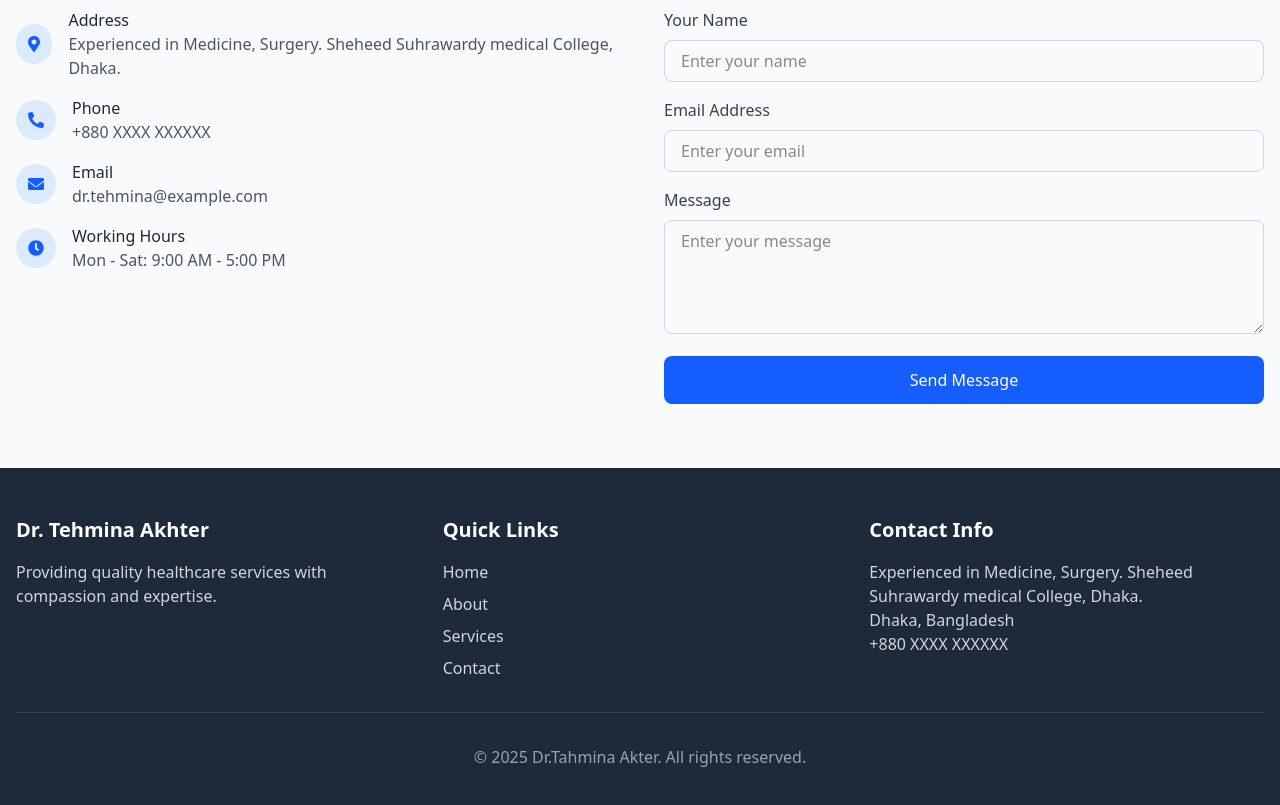
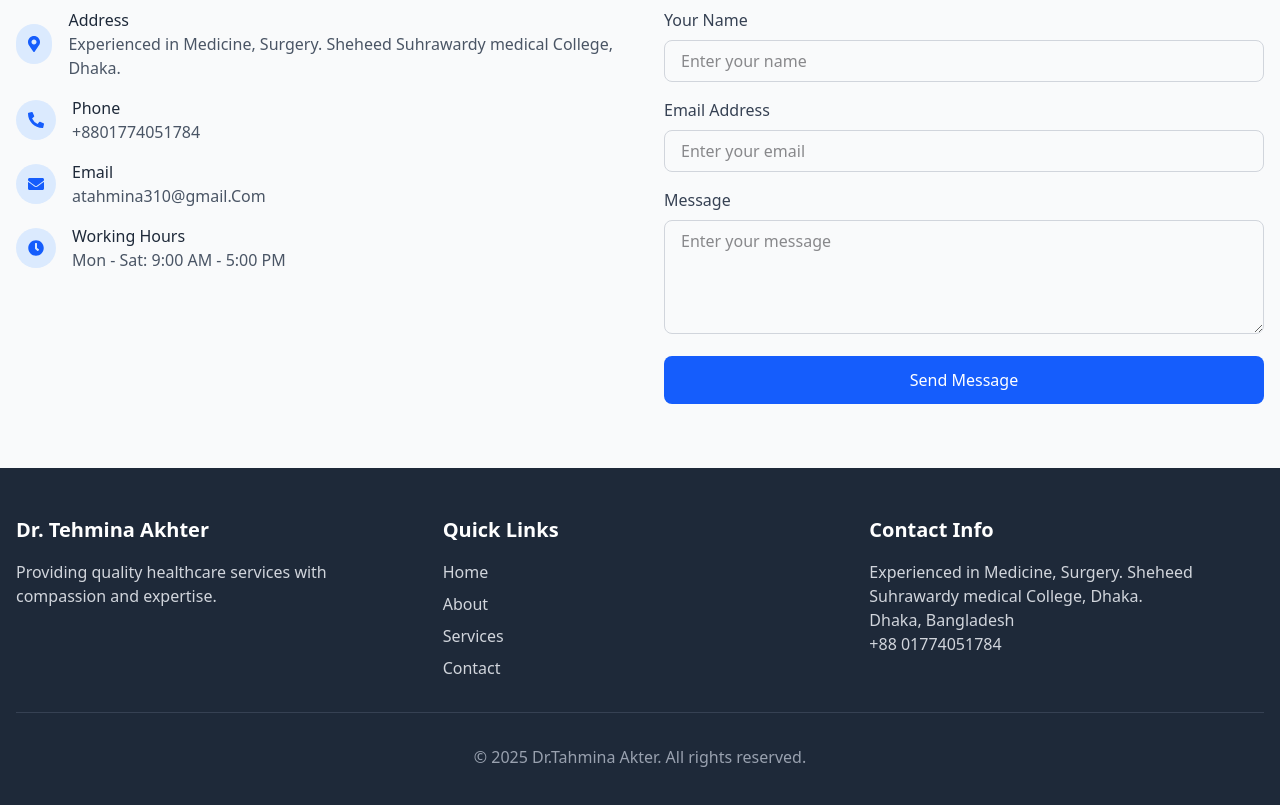
Before and after one commit to MAHIR-DEVES/dector-portfolio, a React (Vite) app: page / in a window 1280 px wide. Shown: the part 1620-2425 px from the top of the page. Built offline with nearby package versions, Linux system fonts and the light colour scheme.

Commit message:
title change

```diff
--- a/src/Pages/Home/Home.jsx
+++ b/src/Pages/Home/Home.jsx
@@ -389,7 +389,7 @@ const Home = () => {
                   </div>
                   <div>
                     <p className="text-gray-800 font-medium">Phone</p>
-                    <p className="text-gray-600">+880 XXXX XXXXXX</p>
+                    <p className="text-gray-600">+8801774051784</p>
                   </div>
                 </div>
                 <div className="flex items-center transition-all duration-300 hover:translate-x-2">
@@ -398,7 +398,7 @@ const Home = () => {
                   </div>
                   <div>
                     <p className="text-gray-800 font-medium">Email</p>
-                    <p className="text-gray-600">dr.tehmina@example.com</p>
+                    <p className="text-gray-600">atahmina310@gmail.Com</p>
                   </div>
                 </div>
                 <div className="flex items-center transition-all duration-300 hover:translate-x-2">
@@ -521,7 +521,7 @@ const Home = () => {
                 College, Dhaka.
               </p>
               <p className="text-gray-300">Dhaka, Bangladesh</p>
-              <p className="text-gray-300">+880 XXXX XXXXXX</p>
+              <p className="text-gray-300">+88 01774051784</p>
             </div>
           </div>
           <div className="border-t border-gray-700 mt-8 pt-8 text-center text-gray-400">
```
